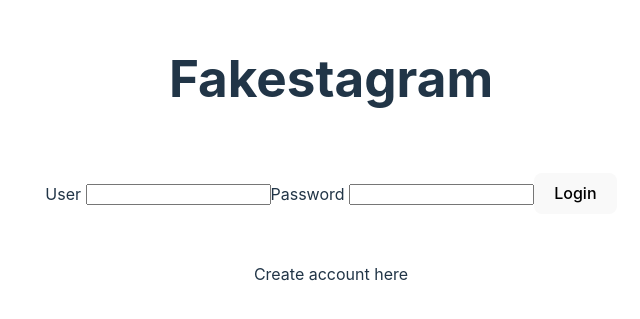
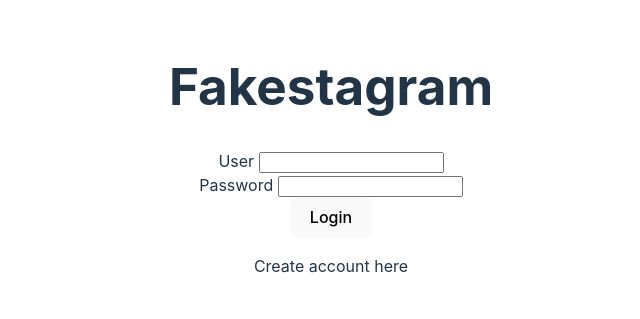
Before and after one commit to brunodito/ProyectoFinal, a React (Vite) app in the folder Fakestagram/: page / in a window 1280 px wide. Shown: the part 241-560 px from the top of the page, without its empty margins (309-949 px from the left). Built offline with nearby package versions, Linux system fonts and the light colour scheme.

Commit message:
Cambios en el login

```diff
--- a/Fakestagram/src/App.css
+++ b/Fakestagram/src/App.css
@@ -12,9 +12,4 @@
   transition: filter 300ms;
 }
 
-.card {
-  padding: 2em;
-  flex-direction: column;
-}
-
 /* Aca empieza la app */
--- a/Fakestagram/src/Home.jsx
+++ b/Fakestagram/src/Home.jsx
@@ -8,11 +8,13 @@ function App() {
   return (
     <>
       <h1>Fakestagram</h1>
-      <div className="card">
-        <label htmlFor='username'>User </label>
-        <input id='username' type='text' placeholder='' />
+      <label htmlFor='username'>User </label>
+      <input id='username' type='text' placeholder='' />
+      <div>
         <label htmlFor='password'>Password </label>
         <input type='text' placeholder='' />
+      </div>
+      <div>
         <button>Login</button>
       </div>
       <p>
```
